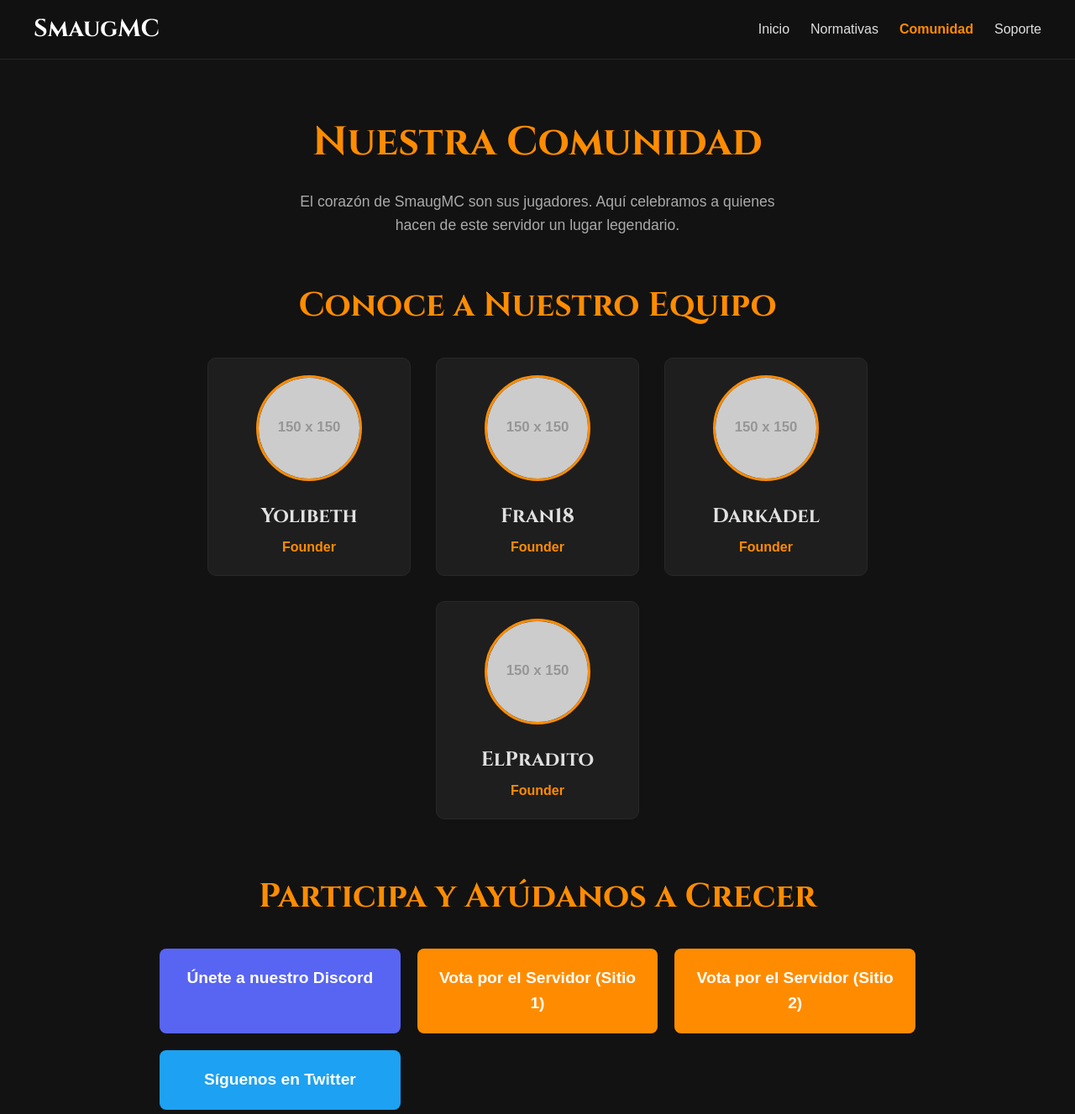
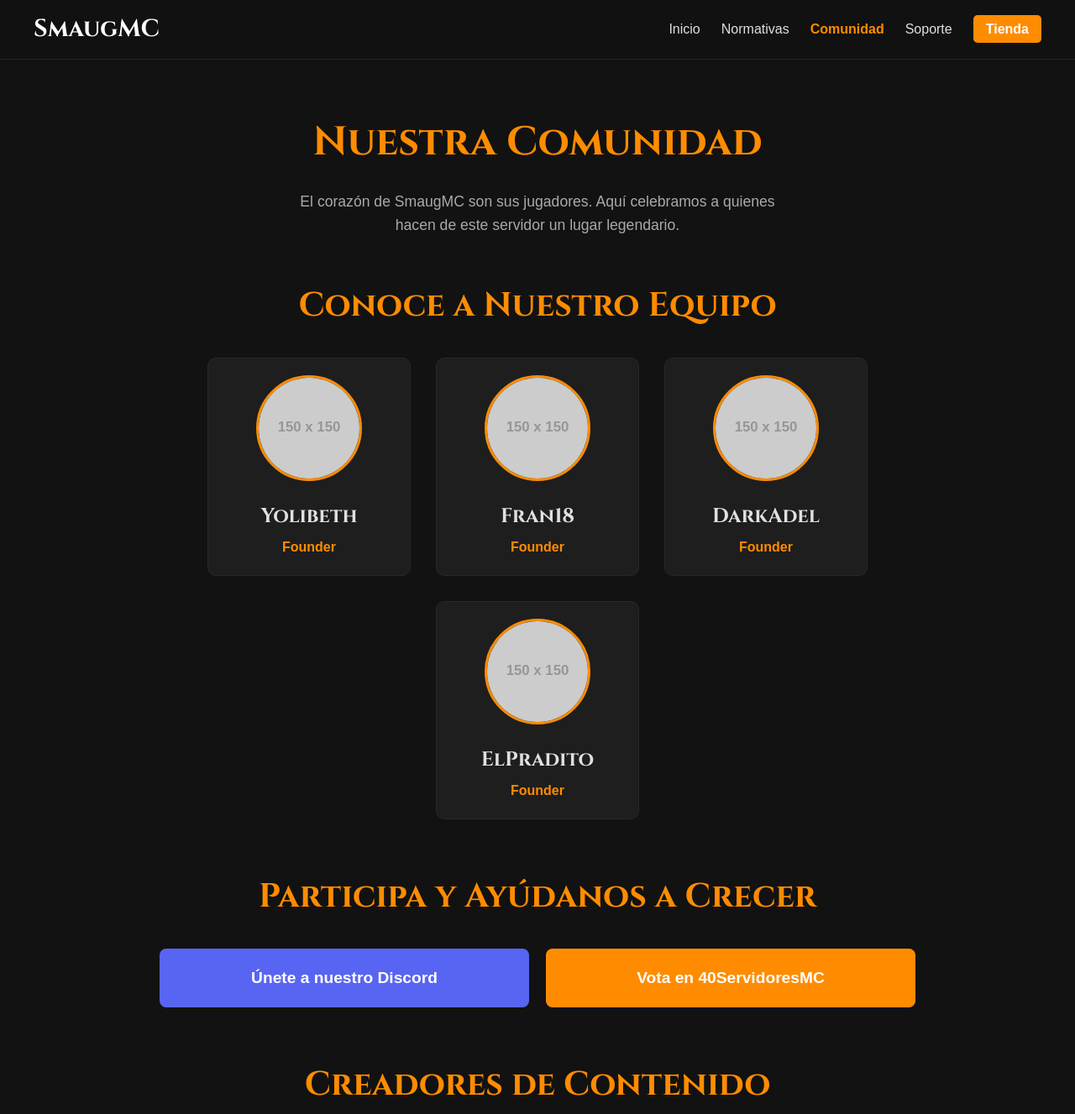
Before and after one commit to CesarPPrado/smaug_web, a plain HTML site: page comunidad.html in a window 1280 px wide. Shown: the top 1327 px of the page at 84% size. Drawn offline with Linux system fonts and the light colour scheme; placeholder pictures from the web are drawn by us.

Commit message:
Style: Modificacion de botones - Pagina Comunidad

```diff
--- a/comunidad.html
+++ b/comunidad.html
@@ -20,6 +20,7 @@
                     <li><a href="normativas.html" class="nav-link">Normativas</a></li>
                     <li><a href="comunidad.html" class="nav-link active">Comunidad</a></li>
                     <li><a href="soporte.html" class="nav-link">Soporte</a></li>
+                    <li><a href="http://tienda.smaugmc.com" target="_blank" class="nav-link nav-link-tienda">Tienda</a></li>
                 </ul>
             </nav>
         </div>
@@ -58,10 +59,8 @@
         <section class="content-section">
             <h2>Participa y Ayúdanos a Crecer</h2>
             <div class="actions-container">
-                <a href="#" class="action-button discord">Únete a nuestro Discord</a>
-                <a href="#" class="action-button vote">Vota por el Servidor (Sitio 1)</a>
-                <a href="#" class="action-button vote">Vota por el Servidor (Sitio 2)</a>
-                <a href="#" class="action-button twitter">Síguenos en Twitter</a>
+                <a href="http://discord.smaugmc.com" target="_blank" class="action-button discord">Únete a nuestro Discord</a>
+                <a href="https://www.40servidoresmc.es/smaugmc-network" target="_blank" class="action-button vote">Vota en 40ServidoresMC</a>
             </div>
         </section>
 
--- a/css/style.css
+++ b/css/style.css
@@ -515,3 +515,23 @@
 .gallery-item img:hover {
     transform: scale(1.05);
 }
+
+/* ================================================= */
+/* ---- Estilo para el Botón de Tienda ---- */
+/* ================================================= */
+
+.nav-link-tienda {
+    background-color: var(--color-accent);
+    color: #FFF !important; /* Asegura que el texto sea blanco */
+    font-weight: bold;
+    padding: 8px 15px !important; /* Ajusta el padding para que parezca un botón */
+    border-radius: 5px;
+    border-bottom: none !important; /* Quita el subrayado de hover */
+    transition: background-color 0.3s ease, transform 0.3s ease;
+}
+
+.nav-link-tienda:hover {
+    background-color: #FF4500; /* Un naranja más intenso al pasar el ratón */
+    transform: scale(1.05);
+    color: #FFF !important;
+}
```
Also changed, not shown: index.html (+2 -1 lines), normativas.html (+1 -0 lines), soporte.html (+1 -0 lines).
